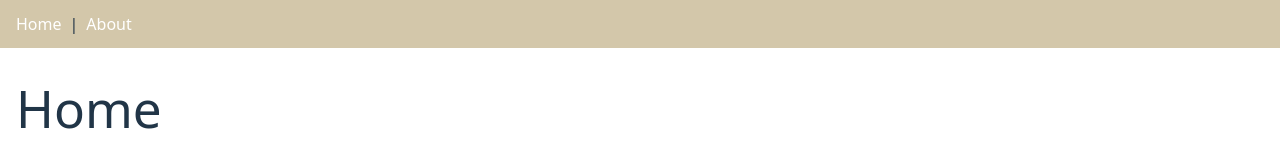
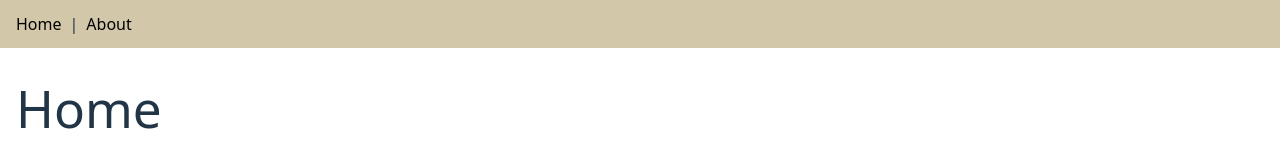
Before and after one commit to shayan541/my-todo-app, a React (Vite) app: page / in a window 1280 px wide. Shown: the top 160 px of the page. Built offline with nearby package versions, Linux system fonts and the light colour scheme.

Commit message:
fix: fix folders

```diff
--- a/src/componnets/layout/Header.tsx
+++ b/src/componnets/layout/Header.tsx
@@ -5,11 +5,11 @@ const Header = () => {
     <header className="bg-gold-100">
       <div className="max-w-[1440px] h-12 mx-auto flex items-center px-4">
         <nav>
-          <Link to="/" className="hover:text-gold-200 text-white mr-2">
+          <Link to="/" className="hover:text-gold-200 text-black mr-2">
             Home
           </Link>
           |
-          <Link to="/about" className="hover:text-gold-200 text-white ml-2">
+          <Link to="/about" className="hover:text-gold-200 text-black ml-2">
             About
           </Link>
         </nav>
--- a/src/componnets/todoList/TodoList.tsx
+++ b/src/componnets/todoList/TodoList.tsx
@@ -3,7 +3,7 @@ import Button from "../ui/Button";
 import ConfirmModal from "../ui/modals/ConfirmModal";
 import FormModal from "../ui/modals/FormModal";
 import type { Data } from "../../types/table";
-import Table from "../table/Table";
+import Table from "./table/Table";
 import { useSnackbarContext } from "../../store/context/SnackbarContext";
 import { columns } from "../../utils/constants";
 import { useDispatch, useSelector } from "react-redux";
--- a/src/componnets/table/Pagination.tsx
+++ b/src/componnets/todoList/table/Pagination.tsx
@@ -1,5 +1,5 @@
 import React from "react";
-import DropDown from "../ui/DropDown";
+import DropDown from "../../ui/DropDown";
 
 const Pagination: React.FC<{
   rowsPerPageOptions?: number[];
--- a/src/componnets/table/Table.tsx
+++ b/src/componnets/todoList/table/Table.tsx
@@ -1,8 +1,8 @@
 import React, { useEffect, useState } from "react";
-import type { TableProps } from "../../types/table";
+import type { TableProps } from "../../../types/table";
 import Row from "./row/Row";
 import Pagination from "./Pagination";
-import { rowsPerPageOptionsConstant } from "../../utils/constants";
+import { rowsPerPageOptionsConstant } from "../../../utils/constants";
 
 const Table: React.FC<TableProps> = ({ columns, data, deleteHandler, editHandler }) => {
   const [currentPage, setCurrentPage] = useState(1);
@@ -37,7 +37,7 @@ const Table: React.FC<TableProps> = ({ columns, data, deleteHandler, editHandler
                   {columns.map((col, i) => (
                     <th
                       key={col}
-                      className={`border-b py-4 text-sm font-semibold text-gray tracking-wider text-left pl-4 bg-[#b29b66] ${
+                      className={`border-b py-4 text-sm font-bold text-gray tracking-wider text-left pl-4 bg-[#b29b66] ${
                         i == 0 ? "sticky left-0 z-20 " : ""
                       }`}
                     >
--- a/src/componnets/table/row/Row.tsx
+++ b/src/componnets/todoList/table/row/Row.tsx
@@ -1,5 +1,5 @@
 import React from "react";
-import type { Data } from "../../../types/table";
+import type { Data } from "../../../../types/table";
 import TableMenu from "../TableMenu";
 import RowItem from "./RowItem";
 
--- a/src/componnets/ui/Button.tsx
+++ b/src/componnets/ui/Button.tsx
@@ -1,5 +1,5 @@
 import React from "react";
-import type { ButtonProps } from "../../types/inputs";
+import type { ButtonProps } from "../../types/input";
 
 const Button: React.FC<ButtonProps> = ({ variant = "primary", className, children, ...props }) => {
   return (
--- a/src/componnets/ui/DropDown.tsx
+++ b/src/componnets/ui/DropDown.tsx
@@ -1,7 +1,7 @@
 import { useState } from "react";
 import { FontAwesomeIcon } from "@fortawesome/react-fontawesome";
 import { faChevronDown } from "@fortawesome/free-solid-svg-icons";
-import type { DropDownProps } from "../../types/inputs";
+import type { DropDownProps } from "../../types/input";
 
 const DropDown = <T extends string | number>({ options, onChange, value }: DropDownProps<T>) => {
   const [showOptions, setShowOptions] = useState(false);
```
Also changed, not shown: src/componnets/todoList/table/TableMenu.tsx (renamed from src/componnets/table/TableMenu.tsx), src/componnets/todoList/table/row/RowItem.tsx (renamed from src/componnets/table/row/RowItem.tsx), src/types/input.ts (renamed from src/types/inputs.ts).
